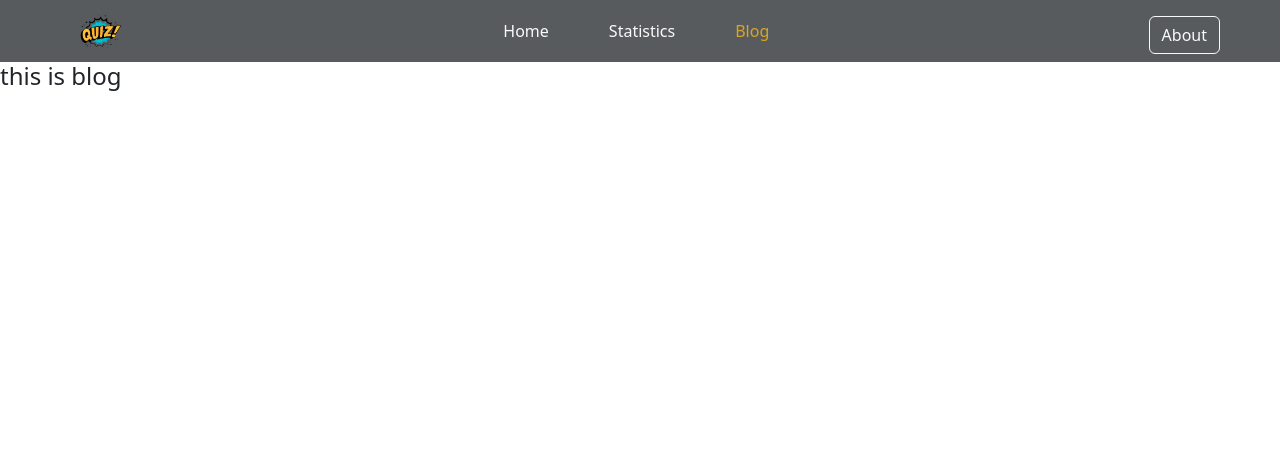
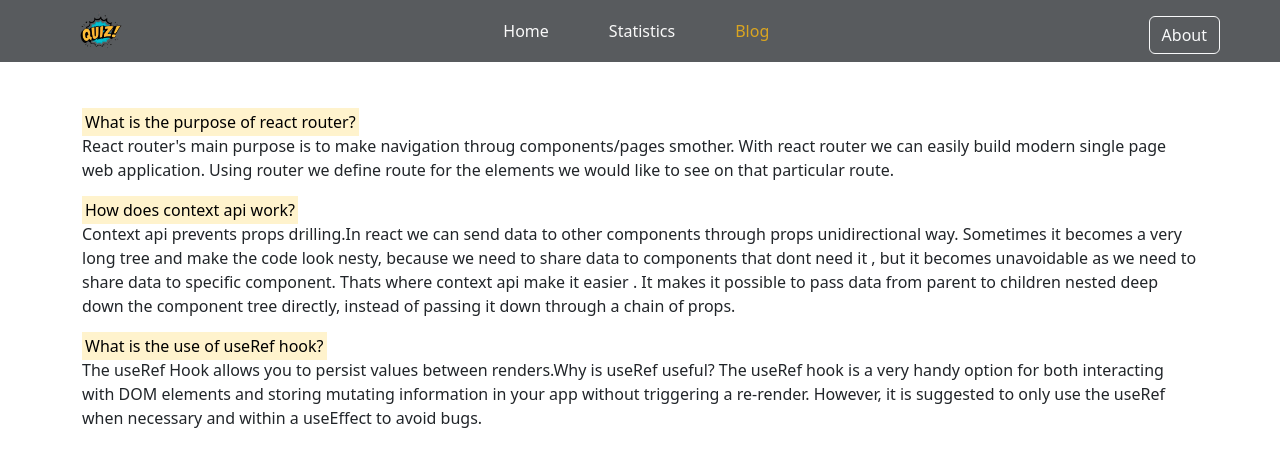
Before and after one commit to Najmul11/Quiz-Blower, a React (Create React App) app: page /blog in a window 1280 px wide. Shown: the top 466 px of the page. Built offline with nearby package versions, Linux system fonts and the light colour scheme.

Commit message:
blog added

```diff
--- a/src/components/Blog/Blog.js
+++ b/src/components/Blog/Blog.js
@@ -2,8 +2,19 @@ import React from 'react';
 
 const Blog = () => {
     return (
-        <div>
-            <h4>this is blog</h4>
+        <div className='container my-5'>
+            <p><mark>What is the purpose of react router? </mark><br />
+                  React router's main purpose is to make navigation throug components/pages smother.
+                  With react router we can easily build modern single page web application.
+                   Using router we define route for the elements we would like to see on that particular route.
+            </p>
+            <p> <mark>How does context api work?</mark> <br />
+                Context api prevents props drilling.In react we can send data to other components through props unidirectional way. Sometimes it becomes a very long tree and make the code look nesty, because we need to share  data to components that dont need it , but it becomes unavoidable as we need to share data to specific component. Thats where context api make it easier .  It makes it possible to pass data from parent to children nested deep down the component tree directly, instead of passing it down through a chain of props.
+            </p>
+            <p><mark>What is the use of useRef hook? </mark><br />
+                The useRef Hook allows you to persist values between renders.Why is useRef useful?
+                The useRef hook is a very handy option for both interacting with DOM elements and storing mutating information in your app without triggering a re-render. However, it is suggested to only use the useRef when necessary and within a useEffect to avoid bugs.
+            </p>
         </div>
     );
 };
```
